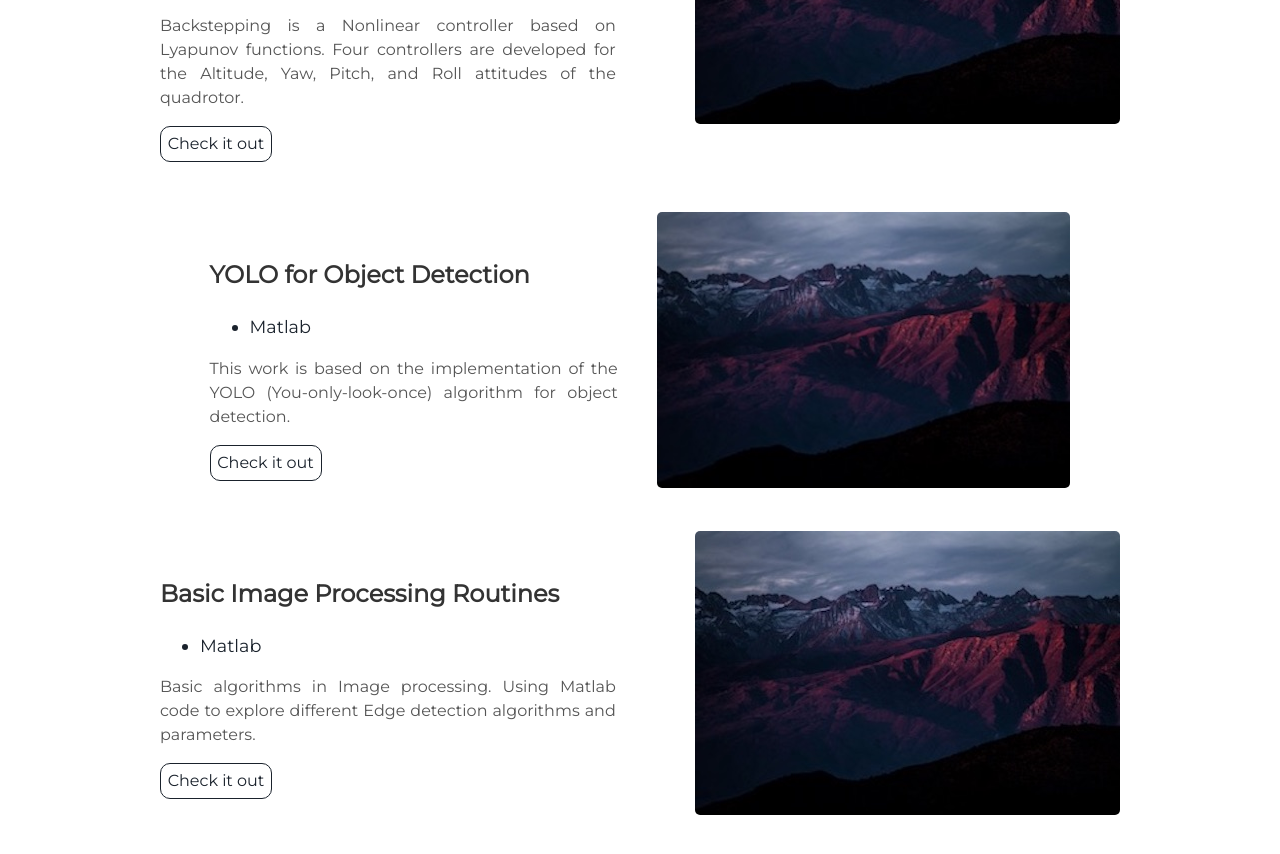
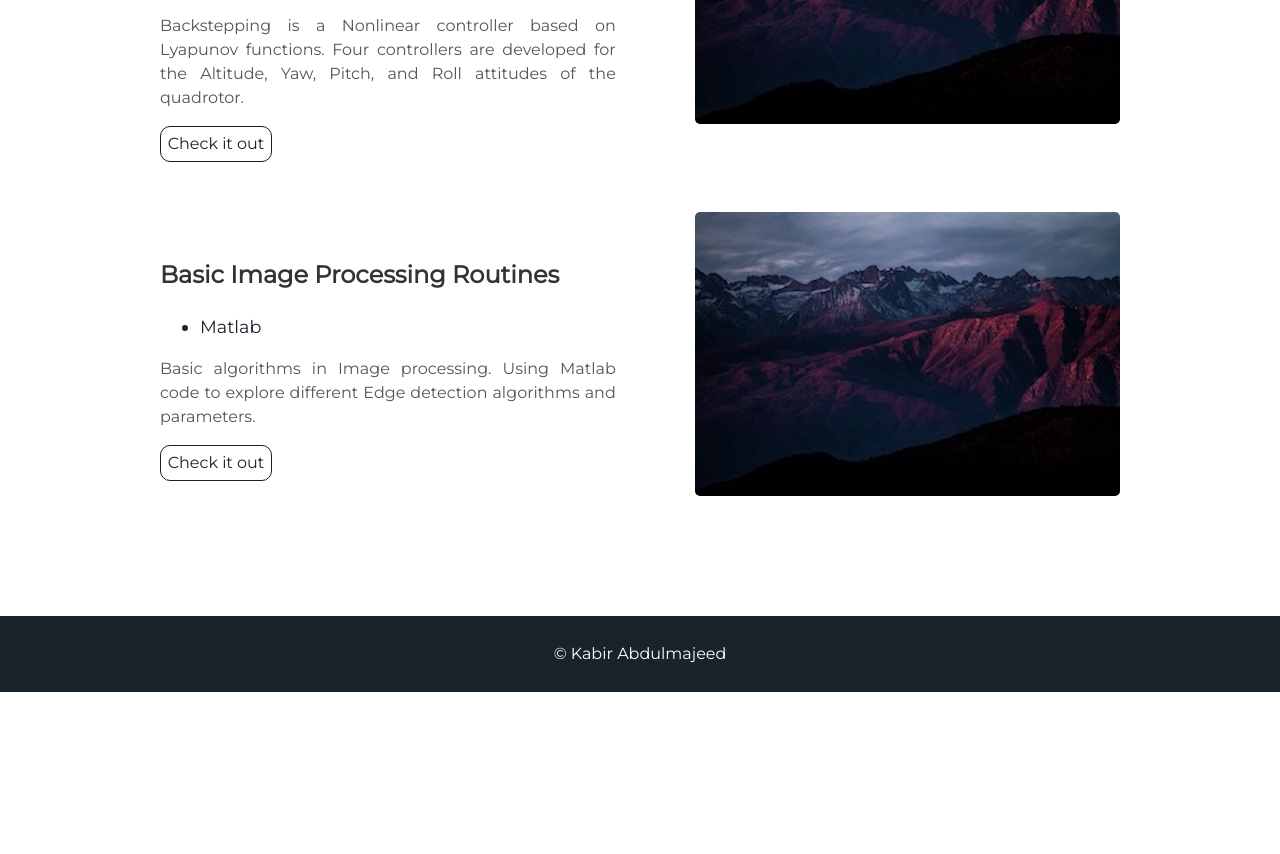
Before and after one commit to kbmajeed/kbmajeed.github.io, a Jekyll site: the page built from index.html, in a window 1280 px wide and 900 px high, scrolled down 10287 px. Shown: the top 854 px of the window. Built offline with Jekyll 4.4.1, drawn with Linux system fonts in a browser that asks for light colours; after the commit the page ends 10979 px from its top, so only the background shows below that.

Commit message:
Update projects.html

```diff
--- a/_includes/projects.html
+++ b/_includes/projects.html
@@ -8,9 +8,9 @@
     <img alt="mountains" src="{{ "/assets/img/mountains.jpg" | prepend: site.baseurl }}" />
   </div>
   <div class="contents">
-    <h3> Markerless Augmented Reality </h3>
+    <h3 align="center"> Markerless Augmented Reality </h3>
     <ul>
-      <li> Python, OpenCV </li>
+      <li  align="left"> Python, OpenCV </li>
     </ul>
     <p align="justify"> This project involves Augmented reality without the use of markers. An image of an advert & video
       can be projected on a surface by persistently tracking homographies as proposed by Andrew Zisserman et al.</p>
@@ -23,9 +23,9 @@
     <img alt="mountains" src="{{ "/assets/img/mountains.jpg" | prepend: site.baseurl }}" />
   </div>
   <div class="contents">
-    <h3> Exposure Fusion </h3>
+    <h3  align="center"> Exposure Fusion </h3>
     <ul>
-      <li> Python, OpenCV, Numpy </li>
+      <li align="left"> Python, OpenCV, Numpy </li>
     </ul>
     <p align="justify"> Exposure fusion is a technique that creates a single image with optimal detail from a set of multi-exposed images.
         As developed by Tom Mertens et al., the proposed algorithm computes relevant quality measures; Contrast, Saturation, and Well-Exposedness.
@@ -39,9 +39,9 @@
     <img alt="mountains" src="{{ "/assets/img/mountains.jpg" | prepend: site.baseurl }}" />
   </div>
   <div class="contents">
-    <h3> Object Tracking using Particle Filter </h3>
+    <h3 align="left"> Object Tracking using Particle Filter </h3>
     <ul>
-      <li> Python, OpenCV </li>
+      <li  align="right"> Python, OpenCV </li>
     </ul>
     <p align="justify"> Object tracking was performed using the Particle Filter algorithm. For robustness,
     higher level motion dynamics can be incorporated in the algorithmic formulation.</p>
@@ -368,21 +368,6 @@
   </div>
 </div>
 
-
-<div class="user-projects">
-  <div class="images-right">
-    <img alt="mountains" src="{{ "/assets/img/mountains.jpg" | prepend: site.baseurl }}" />
-  </div>
-  <div class="contents">
-    <h3> YOLO for Object Detection </h3>
-    <ul>
-      <li> Matlab </li>
-    </ul>
-    <p align="justify">This work is based on the implementation of the YOLO (You-only-look-once) algorithm for object detection.</p>
-    <a class="project-link" href="https://github.com/kbmajeed/SeaLionVision">Check it out</a>
-  </div>
-</div>
-
 <div class="user-projects">
   <div class="images-right">
     <img alt="mountains" src="{{ "/assets/img/mountains.jpg" | prepend: site.baseurl }}" />
```
